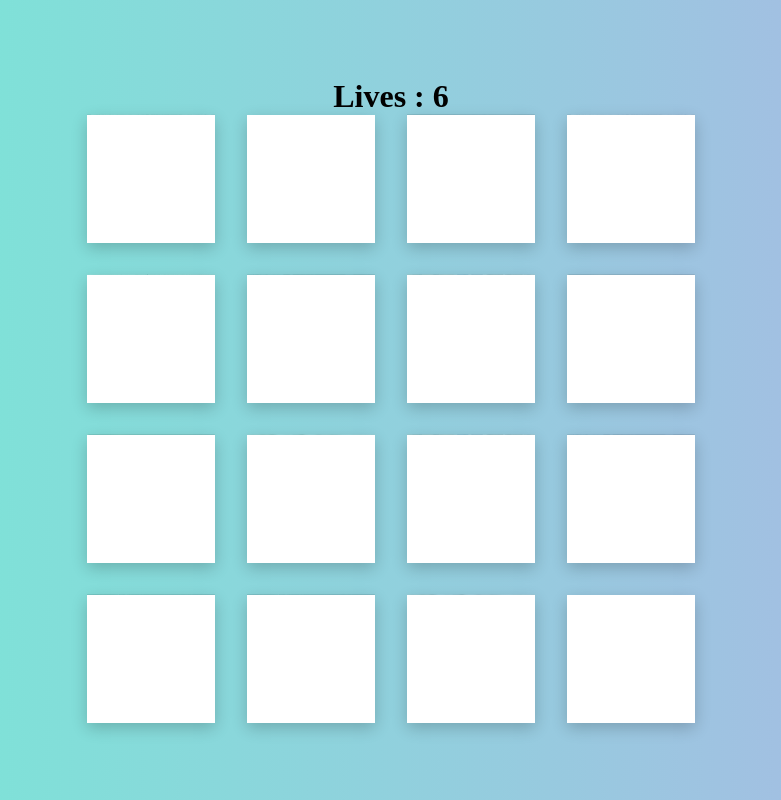
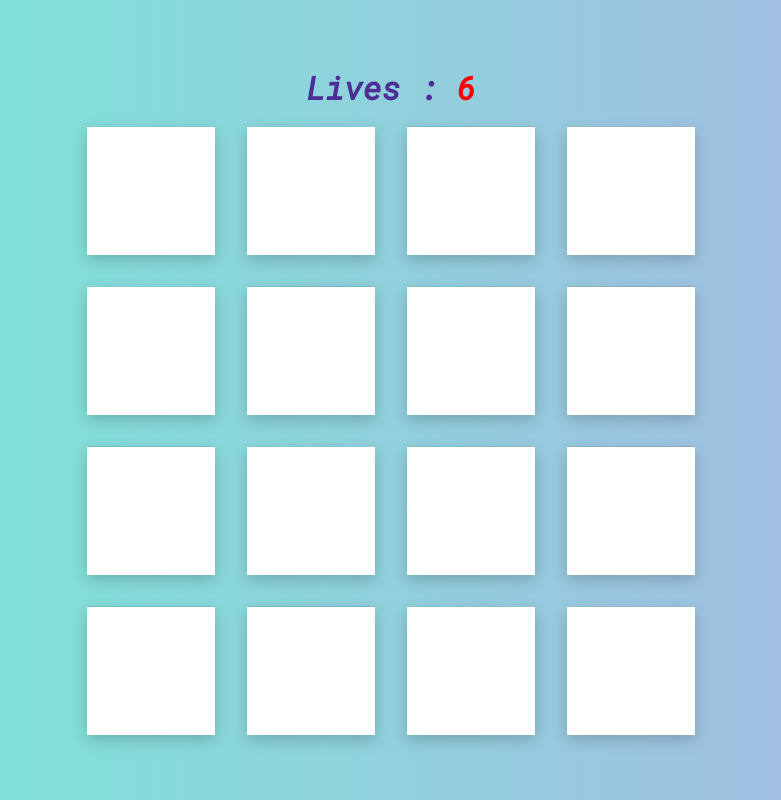
Before and after one commit to aurelianvoinea6/memory-game, a plain HTML site: page index.html in a window 1280 px wide. Shown: the whole page, without its empty margins (249-1030 px from the left). Drawn offline with Linux system fonts and the light colour scheme.

Commit message:
installed google fonts and styled the h1 and the lives

```diff
--- a/index.html
+++ b/index.html
@@ -5,10 +5,18 @@
     <meta http-equiv="X-UA-Compatible" content="IE=edge" />
     <meta name="viewport" content="width=device-width, initial-scale=1.0" />
     <title>Memory Card Game</title>
+    <link rel="preconnect" href="https://fonts.googleapis.com" />
+    <link rel="preconnect" href="https://fonts.gstatic.com" crossorigin />
+    <link
+      href="https://fonts.googleapis.com/css2?family=Poppins:wght@300&family=Roboto+Mono:ital@1&display=swap"
+      rel="stylesheet"
+    />
     <link rel="stylesheet" href="style.css" />
   </head>
   <body>
     <h1>Lives : <span class="playerLivesCount"></span></h1>
+    <br />
+
     <section></section>
 
     <script src="./app.js"></script>
--- a/style.css
+++ b/style.css
@@ -13,6 +13,16 @@ body{
   flex-direction: column;
 }
 
+h1{
+  font-family: 'Poppins',
+  sans-serif;
+  font-family: 'Roboto Mono',
+  monospace;
+  color: #4c2e94;
+}
+span{
+  color: red;
+}
 section {
   display: grid;
   grid-template-columns: repeat(4, 8rem);
```
